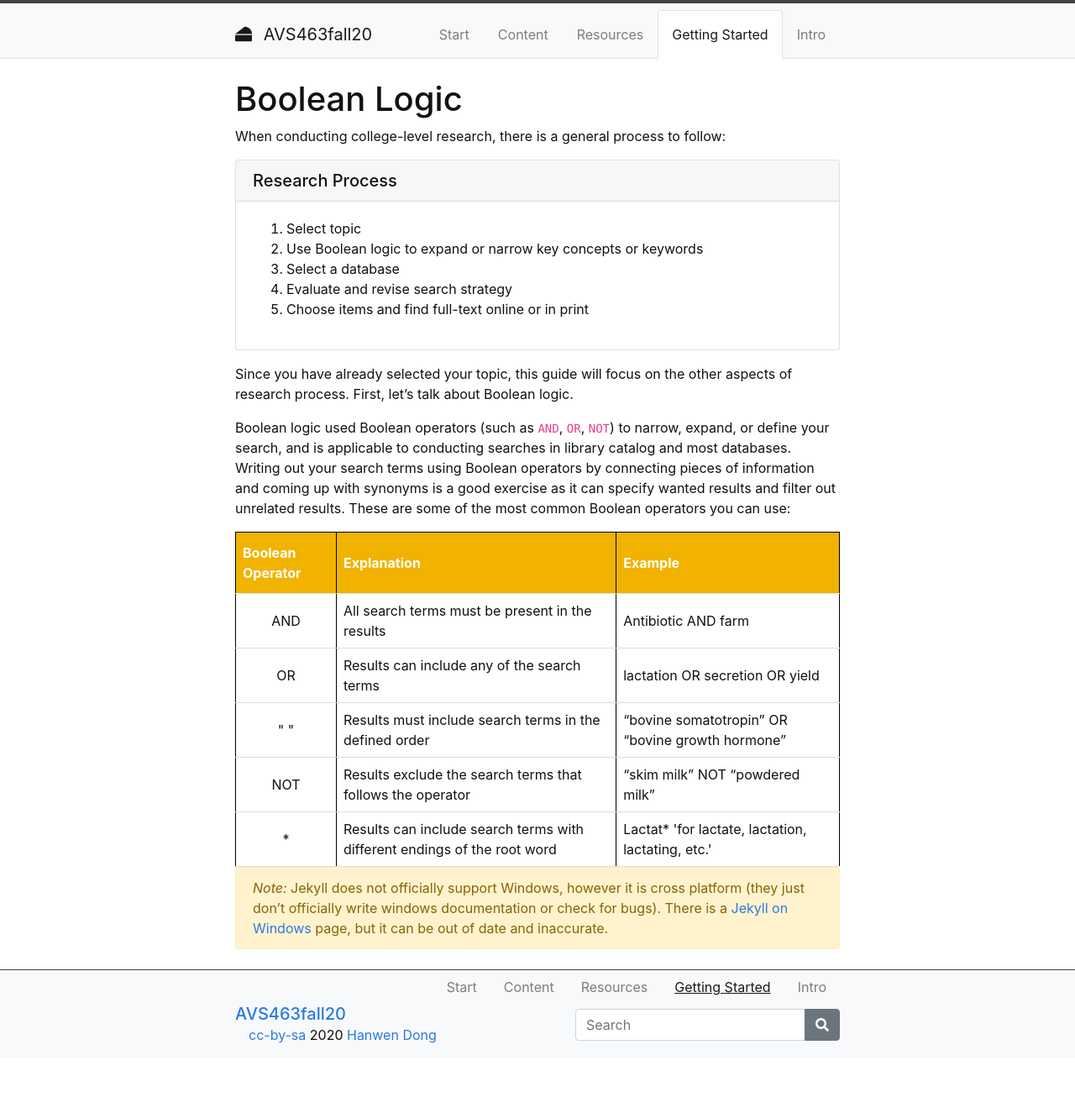
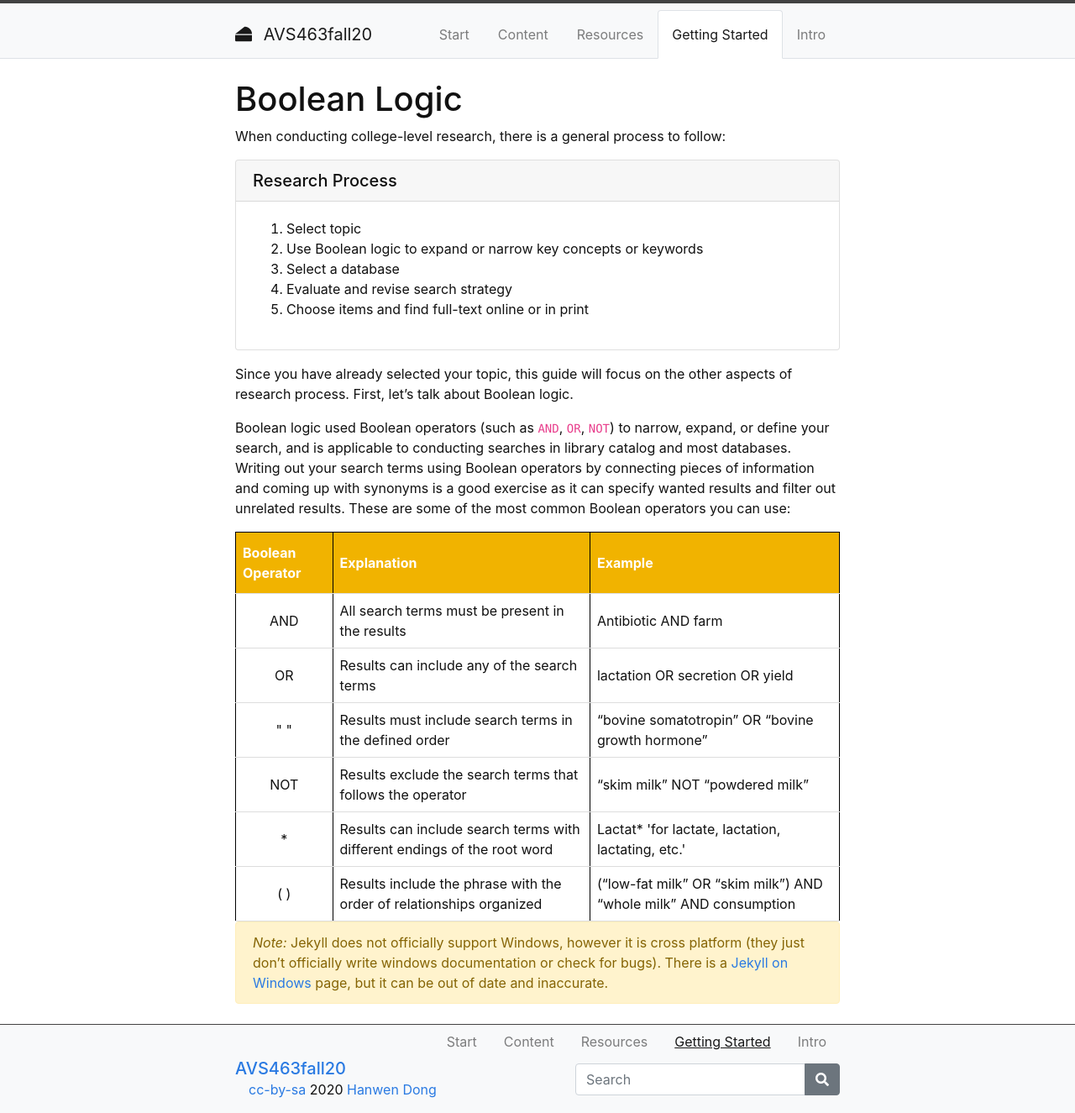
Before and after one commit to hanwendong1/AVS463-f20, a Jekyll site: the page built from content/Getting-Started.md, in a window 1280 px wide. Shown: the whole page at 84% size. Built offline with Jekyll 4.4.1, drawn with Linux system fonts in a browser that asks for light colours; before the commit the page ends 1260 px from its top, so only the background shows below that.

Commit message:
Update Getting-Started.md

```diff
--- a/content/Getting-Started.md
+++ b/content/Getting-Started.md
@@ -72,6 +72,11 @@ Boolean logic used Boolean operators (such as `AND`, `OR`, `NOT`) to narrow, exp
             <td style="text-align:Left">Results can include search terms with different endings of the root word</td>
             <td style="text-align:Left">Lactat* 'for lactate, lactation, lactating, etc.'</td>
          </tr>
+         <tr>
+            <td style="text-align:Center">( )</td>
+            <td style="text-align:Left">Results include the phrase with the order of relationships organized</td>
+            <td style="text-align:Left">(“low-fat milk” OR “skim milk”) AND “whole milk” AND consumption</td>
+         </tr>
       </table>
    </body>
 </html>
```
